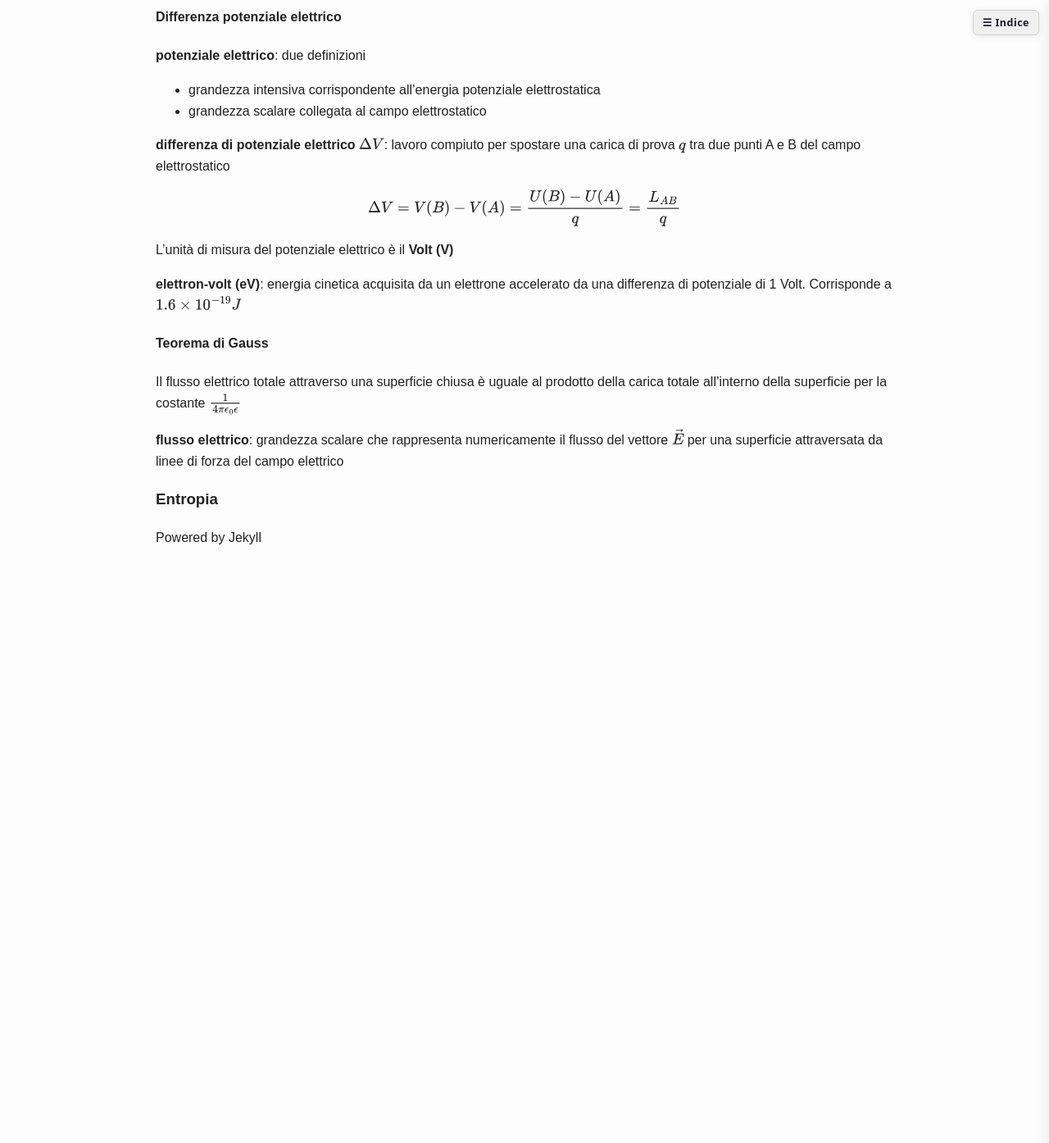
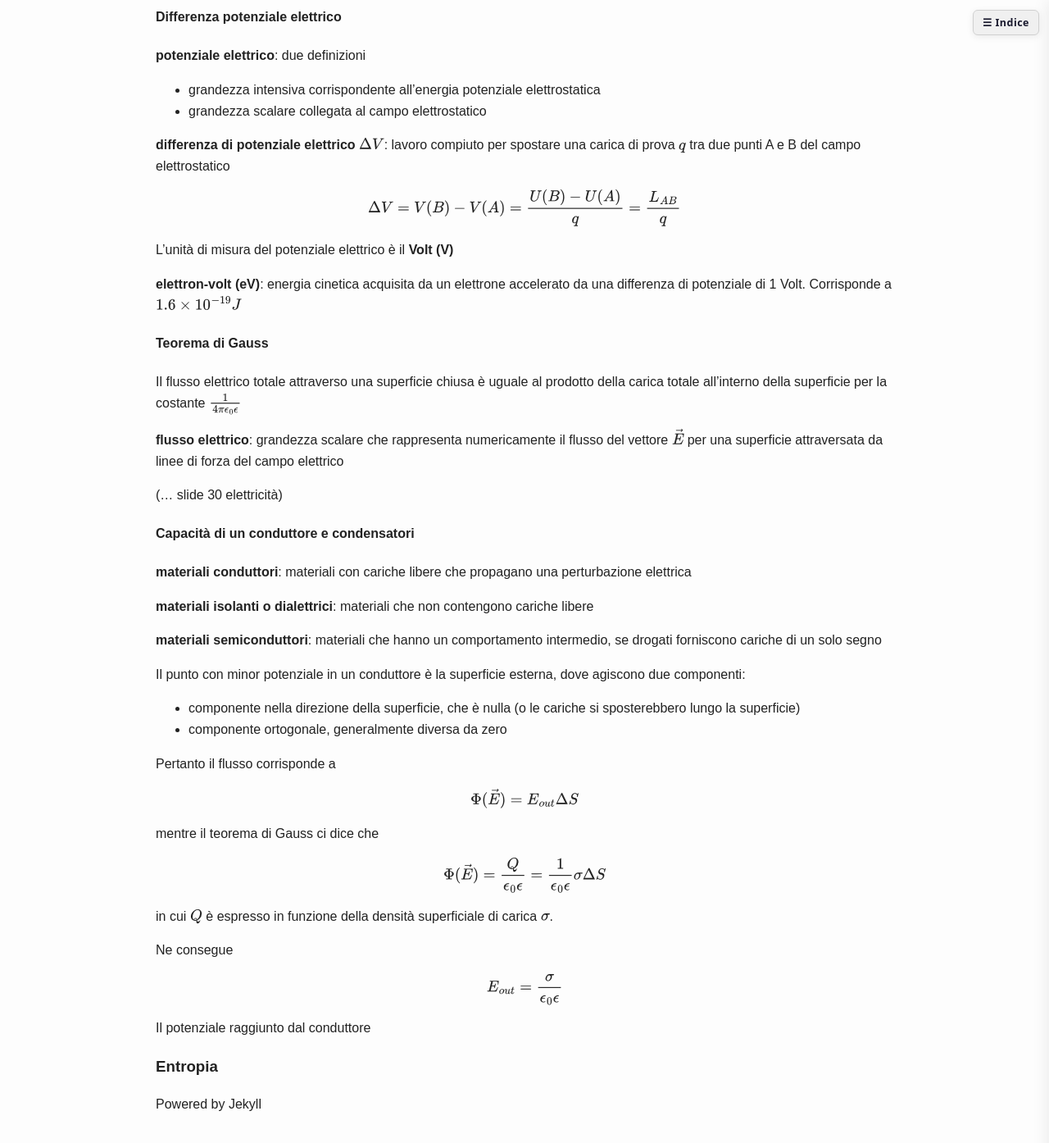
Before and after one commit to comarandr/comarandr.github.io, a Jekyll site: the page built from universita/fisica_2026/fisica26.md, in a window 1280 px wide and 1400 px high, scrolled down 6709 px. Shown: the top 1394 px of the window at 82% size. Built offline with Jekyll 4.4.1, drawn with Linux system fonts in a browser that asks for light colours; before the commit the page ends 7417 px from its top, so only the background shows below that.

Commit message:
aggiornamenti

```diff
--- a/universita/fisica_2026/fisica26.md
+++ b/universita/fisica_2026/fisica26.md
@@ -349,4 +349,41 @@ Il flusso elettrico totale attraverso una superficie chiusa è uguale al prodott
 
 **flusso elettrico**: grandezza scalare che rappresenta numericamente il flusso del vettore $\vec{E}$ per una superficie attraversata da linee di forza del campo elettrico
 
+(... slide 30 elettricità)
+
+#### Capacità di un conduttore e condensatori
+
+**materiali conduttori**: materiali con cariche libere che propagano una perturbazione elettrica
+
+**materiali isolanti o dialettrici**: materiali che non contengono cariche libere
+
+**materiali semiconduttori**: materiali che hanno un comportamento intermedio, se drogati forniscono cariche di un solo segno
+
+Il punto con minor potenziale in un conduttore è la superficie esterna, dove agiscono due componenti:
+
+- componente nella direzione della superficie, che è nulla (o le cariche si sposterebbero lungo la superficie)
+- componente ortogonale, generalmente diversa da zero
+
+Pertanto il flusso corrisponde a
+
+$$
+\Phi (\vec{E})= E_{out} \Delta S
+$$
+
+mentre il teorema di Gauss ci dice che
+
+$$
+\Phi (\vec{E}) = \frac{Q}{\epsilon_0 \epsilon} = \frac{1}{\epsilon_0 \epsilon} \sigma \Delta S
+$$
+
+in cui $Q$ è espresso in funzione della densità superficiale di carica $\sigma$.
+
+Ne consegue
+
+$$
+E_{out} = \frac{\sigma}{\epsilon_0 \epsilon}
+$$
+
+Il potenziale raggiunto dal conduttore
+
 ### Entropia
```
